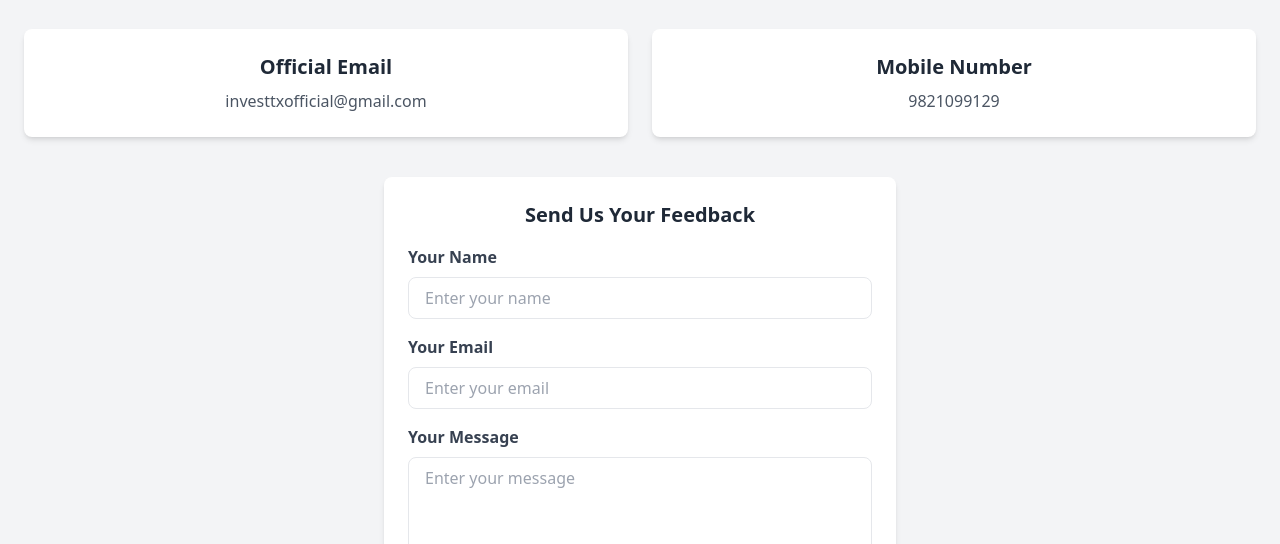
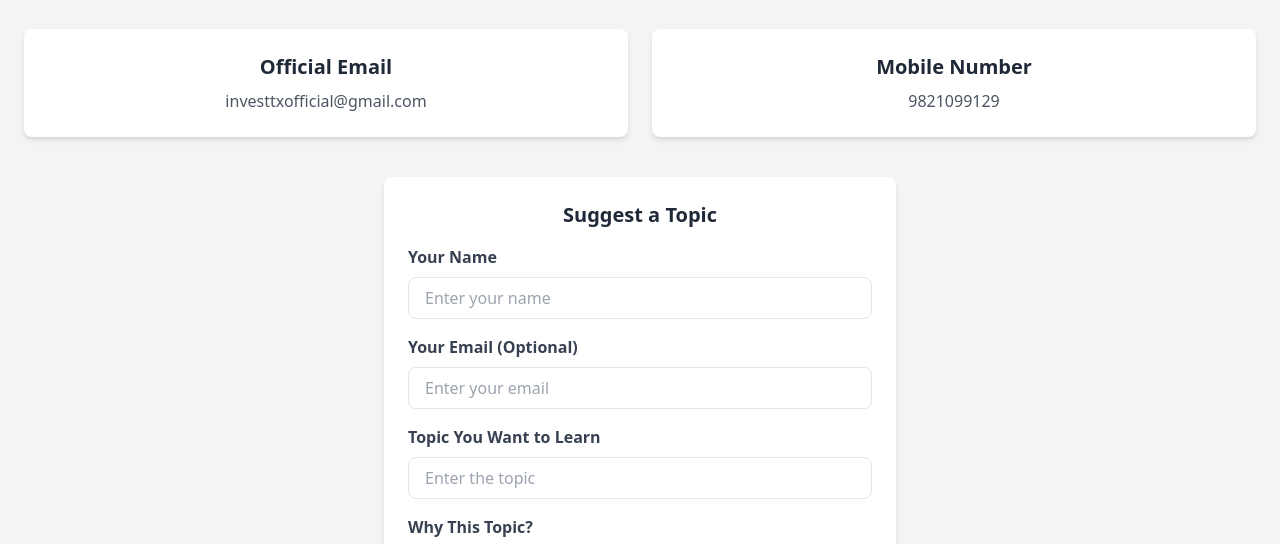
Before and after one commit to InvesttXfinance/InvestX, a plain HTML site: page contact.html in a window 1280 px wide. Shown: the part 231-775 px from the top of the page. Drawn offline with nearby package versions, Linux system fonts and the light colour scheme.

Commit message:
Update contact.html

```diff
--- a/contact.html
+++ b/contact.html
@@ -44,18 +44,21 @@
             </div>
         </div>
 
-        <!-- Feedback Form -->
+        <!-- Content Suggestion Form -->
         <div class="mt-10 p-6 bg-white rounded-lg shadow-md max-w-lg mx-auto">
-            <h3 class="text-xl font-bold mb-4">Send Us Your Feedback</h3>
+            <h3 class="text-xl font-bold mb-4">Suggest a Topic</h3>
             <form>
                 <label class="block text-left text-gray-700 font-bold mb-2">Your Name</label>
                 <input type="text" class="w-full px-4 py-2 border rounded-lg mb-4" placeholder="Enter your name" required>
 
-                <label class="block text-left text-gray-700 font-bold mb-2">Your Email</label>
-                <input type="email" class="w-full px-4 py-2 border rounded-lg mb-4" placeholder="Enter your email" required>
+                <label class="block text-left text-gray-700 font-bold mb-2">Your Email (Optional)</label>
+                <input type="email" class="w-full px-4 py-2 border rounded-lg mb-4" placeholder="Enter your email">
 
-                <label class="block text-left text-gray-700 font-bold mb-2">Your Message</label>
-                <textarea class="w-full px-4 py-2 border rounded-lg mb-4" placeholder="Enter your message" rows="4" required></textarea>
+                <label class="block text-left text-gray-700 font-bold mb-2">Topic You Want to Learn</label>
+                <input type="text" class="w-full px-4 py-2 border rounded-lg mb-4" placeholder="Enter the topic" required>
+
+                <label class="block text-left text-gray-700 font-bold mb-2">Why This Topic?</label>
+                <textarea class="w-full px-4 py-2 border rounded-lg mb-4" placeholder="Tell us why you're interested in this topic" rows="4" required></textarea>
 
                 <button type="submit" class="bg-blue-500 text-white px-6 py-2 rounded-lg font-bold hover:bg-blue-600">Submit</button>
             </form>
```
